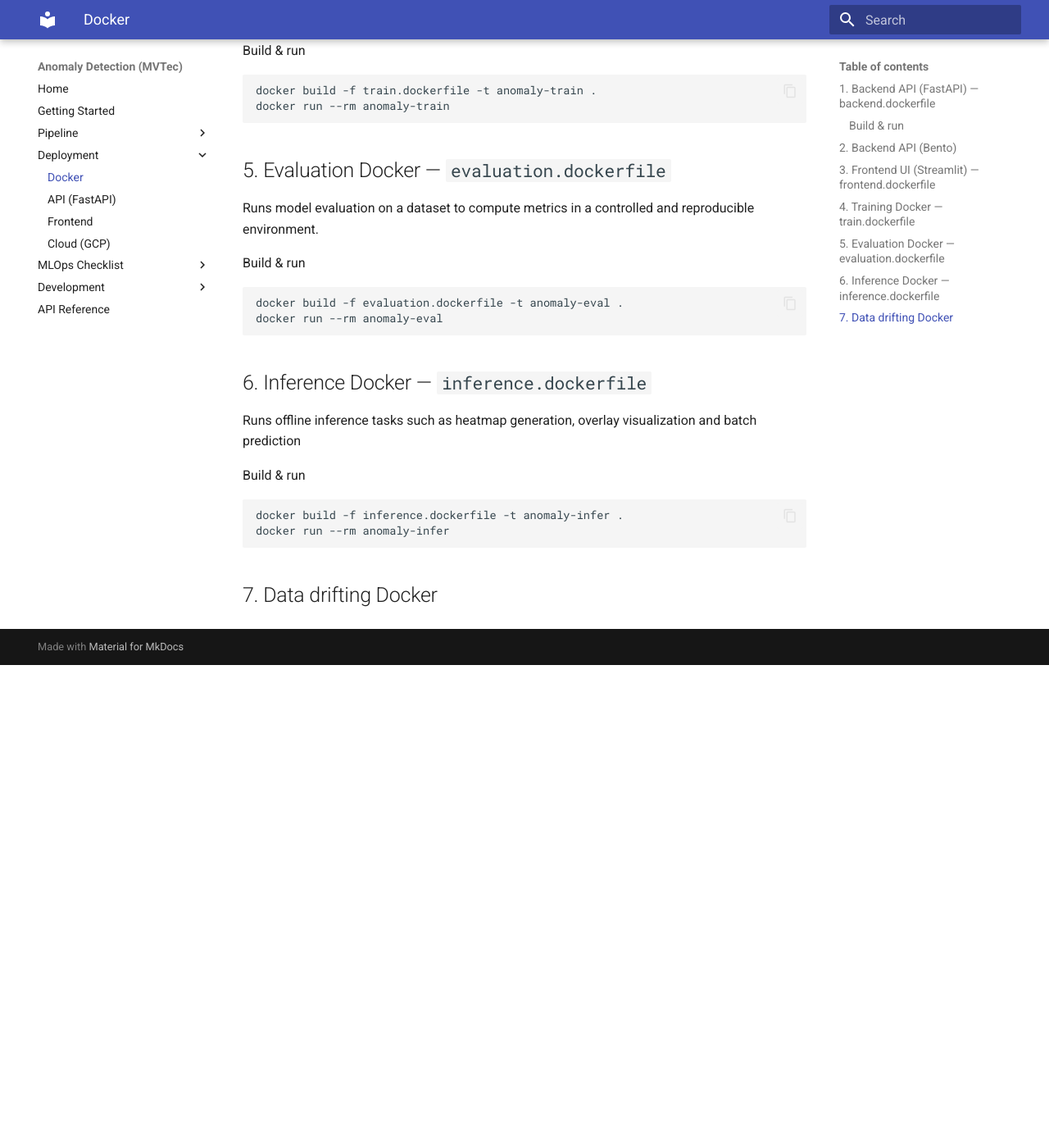
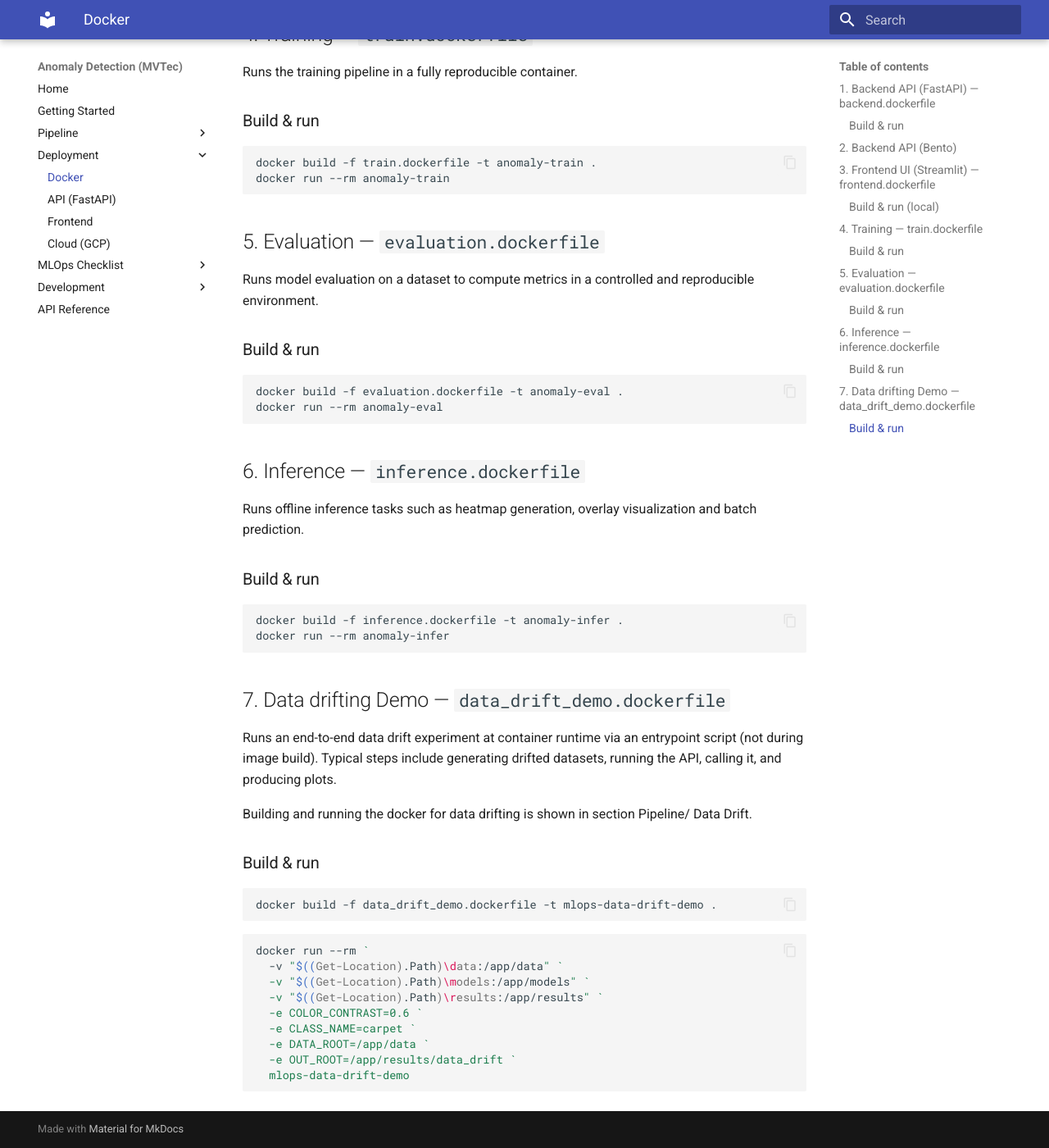
Before and after one commit to Kxlar/MLOPs_Project, an MkDocs documentation site: the page built from docs/source/deployment/docker.md, in a window 1280 px wide and 1400 px high, scrolled down 1510 px. Shown: the whole window at 82% size. Built offline with MkDocs 1.6.1 and Material for MkDocs 9.7.7, drawn with Linux system fonts in a browser that asks for light colours; before the commit the page ends 2321 px from its top, so only the background shows below that; some of the changed text lies outside the part shown.

Commit message:
update docker.md

````diff
--- a/docs/source/deployment/docker.md
+++ b/docs/source/deployment/docker.md
@@ -13,8 +13,8 @@ All containers are reproducible and lockfile-driven, primarily using uv with uv.
 | `inference.dockerfile`     | Batch inference                 | Heatmaps & overlays        |
 | `data_drift_demo.dockerfile` | End-to-end drift demo         | Experimental pipeline      |
 
-**Note**
-Since these files are not named Dockerfile, you must always use -f when building.
+!!! note
+Since these files are not named `Dockerfile`, you must always use `-f` when building.
 
 
 ## 1. Backend API (FastAPI) — `backend.dockerfile`
@@ -33,50 +33,64 @@ uv run uvicorn src.anomaly_detection.api:app --host 0.0.0.0 --port 8000
 
 ## 2. Backend API (Bento)
 
-comments to build the docker
-
-
-
-We tried with both backends and we settled for the FastAPI.
-
+We experimented with a BentoML backend but ultimately settled on FastAPI for simplicity and consistency with the rest of the stack.
 
 ## 3. Frontend UI (Streamlit)  — `frontend.dockerfile`
 
-Runs a Streamlit web interface for uploading images and calling the backend API. Designed to work both locally and on Google Cloud Run.
+Runs a Streamlit web interface for uploading images and calling the backend API. Designed to work both locally and on Google Cloud Run (uses $PORT).
 
-**Build & run (local)**
+### Build & run (local)
 
 ```bash
 docker build -f frontend.dockerfile -t anomaly-frontend .
 docker run --rm -p 8080:8080 -e PORT=8080 anomaly-frontend
 ```
 
-## 4. Training Docker  — `train.dockerfile`
+## 4. Training — `train.dockerfile`
 Runs the training pipeline in a fully reproducible container.
 
-Build & run
+### Build & run
 ```bash
 docker build -f train.dockerfile -t anomaly-train .
 docker run --rm anomaly-train
 ```
 
-## 5. Evaluation Docker  — `evaluation.dockerfile`
+## 5. Evaluation  — `evaluation.dockerfile`
 Runs model evaluation on a dataset to compute metrics in a controlled and reproducible environment.
 
-Build & run
+### Build & run
 ```bash
 docker build -f evaluation.dockerfile -t anomaly-eval .
 docker run --rm anomaly-eval
 ```
 
-## 6. Inference Docker  — `inference.dockerfile`
-Runs offline inference tasks such as heatmap generation, overlay visualization and batch prediction
+## 6. Inference — `inference.dockerfile`
+Runs offline inference tasks such as heatmap generation, overlay visualization and batch prediction.
 
-Build & run
+### Build & run
 ```bash
 docker build -f inference.dockerfile -t anomaly-infer .
 docker run --rm anomaly-infer
 ```
 
+## 7. Data drifting Demo — `data_drift_demo.dockerfile`
+Runs an end-to-end data drift experiment at container runtime via an entrypoint script (not during image build). Typical steps include generating drifted datasets, running the API, calling it, and producing plots.
 
-## 7. Data drifting Docker
+Building and running the docker for data drifting is shown in section Pipeline/ Data Drift.
+
+### Build & run
+```bash
+docker build -f data_drift_demo.dockerfile -t mlops-data-drift-demo .
+```
+```bash
+docker run --rm `
+  -v "$((Get-Location).Path)\data:/app/data" `
+  -v "$((Get-Location).Path)\models:/app/models" `
+  -v "$((Get-Location).Path)\results:/app/results" `
+  -e COLOR_CONTRAST=0.6 `
+  -e CLASS_NAME=carpet `
+  -e DATA_ROOT=/app/data `
+  -e OUT_ROOT=/app/results/data_drift `
+  mlops-data-drift-demo
+
+```
````
